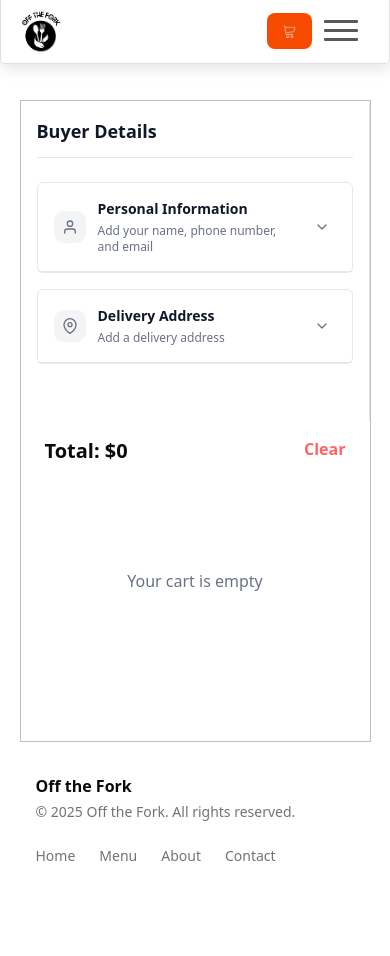
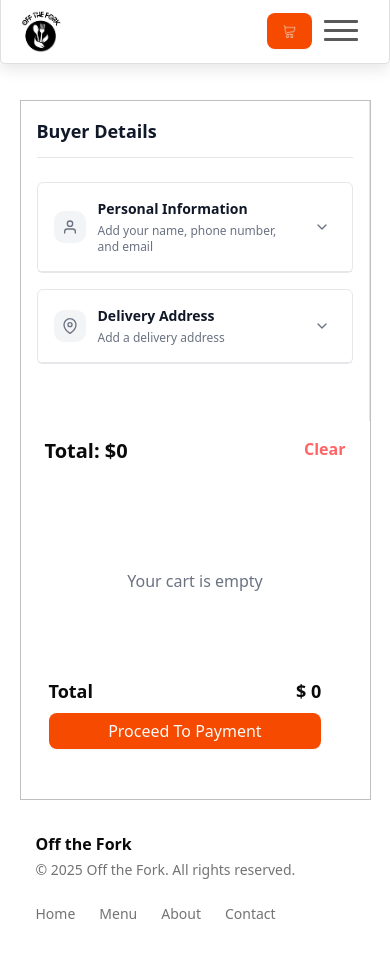
Before and after one commit to wwheastie/off-the-fork-client, a Next.js app: page /cart in a window 390 px wide. Before the commit the page ends 898 px from the top, so only its background shows below. Built offline with nearby package versions, Linux system fonts and the light colour scheme.

Commit message:
cart page
cart page continuation

```diff
--- a/app/cart/YourCartComponent.js
+++ b/app/cart/YourCartComponent.js
@@ -3,6 +3,7 @@ import React, { useContext } from "react";
 import { GlobalContext } from "../context/GlobalContext";
 import CartProductItem from "./CartProductItem";
 import { getCartTotal } from "../context/mockData";
+import { Button } from "@/components/ui/button";
 
 function YourCartComponent() {
   const { headerLinks, cartCount, cart, setCart, setCartCount } =
@@ -31,7 +32,7 @@ function YourCartComponent() {
           Clear
         </div>
       </div>
-      <div className="h-60 md:h-4/5 overflow-y-scroll py-1 px-1">
+      <div className="md:h-4/5 overflow-y-scroll py-1 px-1">
         {" "}
         {cart.length > 0 ? (
           cart.map((item, index) => (
@@ -47,6 +48,15 @@ function YourCartComponent() {
             <p>Your cart is empty</p>
           </div>
         )}
+        <div className="ml-6 w-4/5 flex flex-col gap-2 md:hidden">
+          <div className="flex justify-between font-bold  text-lg ">
+            <div>Total</div>
+            <div> $ {getCartTotal(cart)}</div>
+          </div>{" "}
+          <Button className="bg-orange-600  text-md w-full ">
+            Proceed To Payment
+          </Button>
+        </div>
       </div>
     </div>
   );
--- a/app/cart/cart.css
+++ b/app/cart/cart.css
@@ -1,6 +1,6 @@
 .cart-page-container {
   border: 1px solid rgba(128, 128, 128, 0.5);
-  min-height: 600px;
+  min-height: 700px;
   background-color: white;
   width: 100%;
   margin-top: 100px;
--- a/app/cart/page.js
+++ b/app/cart/page.js
@@ -7,6 +7,8 @@ import { GlobalContext } from "../context/GlobalContext";
 import CartComponent from "./CartComponent";
 import YourDetailsComponent from "./YourDetailsComponent";
 import YourCartComponent from "./YourCartComponent";
+import { Button } from "@/components/ui/button";
+import { getCartTotal } from "../context/mockData";
 
 export default function Page() {
   const { headerLinks, cartCount, cart, setCart, setCartCount } =
@@ -17,6 +19,15 @@ export default function Page() {
       <div className="cart-page-container">
         <div>
           <YourDetailsComponent />
+          <div className="hidden ml-6 w-4/5 md:flex flex-col gap-2 ">
+            <div className="flex justify-between font-bold  text-lg ">
+              <div>Total</div>
+              <div> $ {getCartTotal(cart)}</div>
+            </div>{" "}
+            <Button className="bg-orange-600  text-md w-full ">
+              Proceed To Payment
+            </Button>
+          </div>
         </div>
         <div>
           <YourCartComponent />
```
